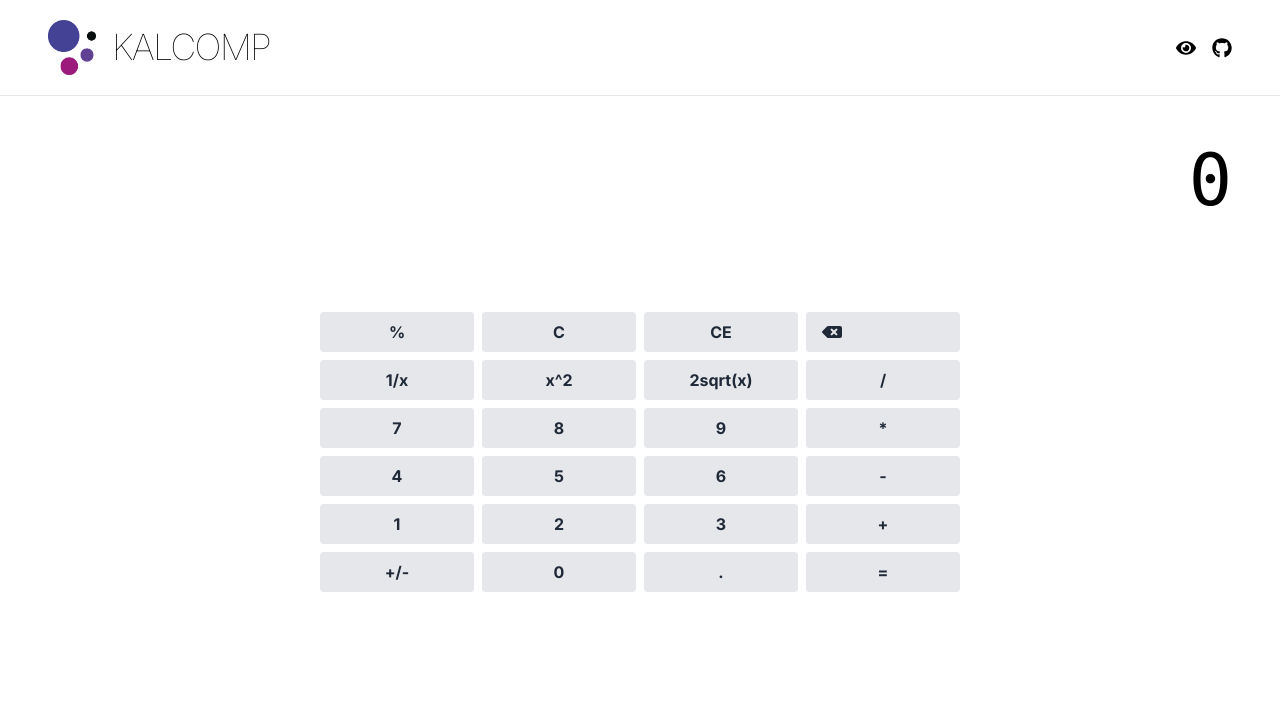
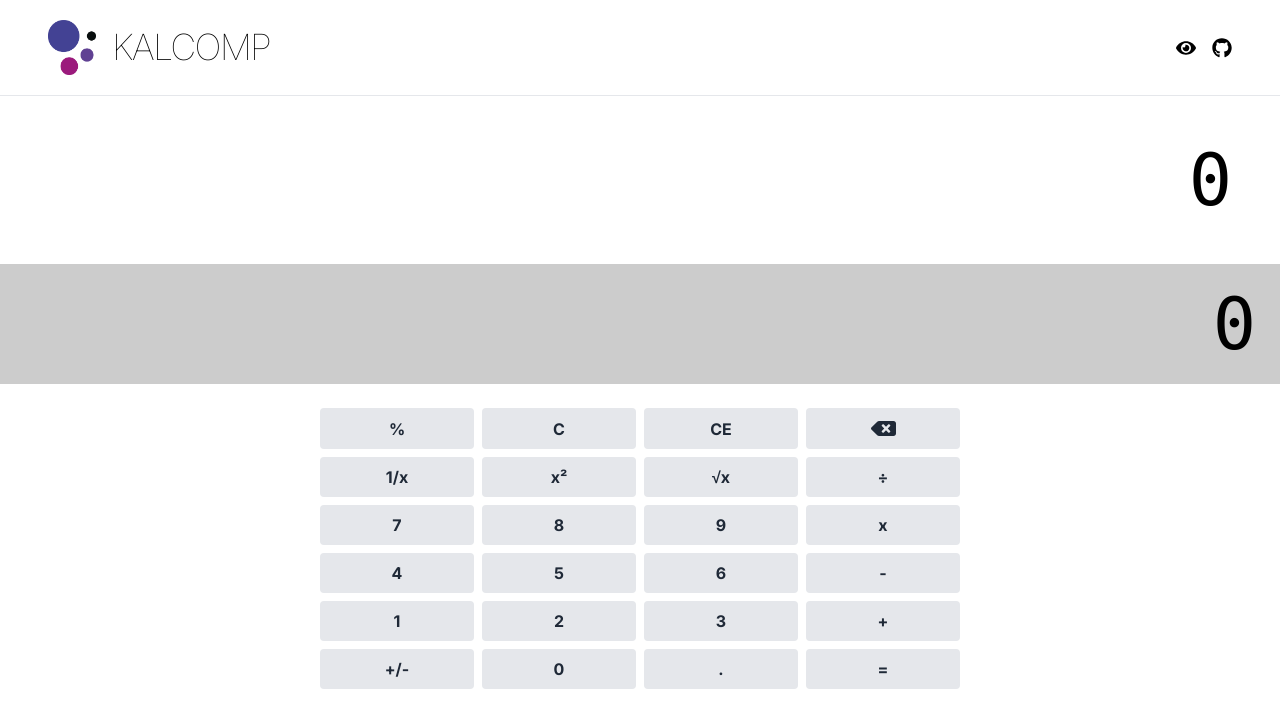
Before and after one commit to christiaan-fourie/kalcomp, a Next.js app: page / in a window 1280 px wide. Shown: the top 728 px of the page. Built offline with nearby package versions, Linux system fonts and the light colour scheme.

Commit message:
Update Calculator.tsx

```diff
--- a/app/components/Calculator.tsx
+++ b/app/components/Calculator.tsx
@@ -2,48 +2,154 @@
 
 
 import React from 'react'
+import { useState } from 'react'
+
+// Import calculator utils
+import { calculate } from '../utils/calculator'
 
 import { FaBackspace } from 'react-icons/fa'
 
 const Calculator = () => {
 
+  // Set the calcultor string
+  const [calcString, setCalcString] = useState('0')
+
+  // Input handler
+  const handleInput = ({input}) => {
+
+    // Handle special cases
+    if (input === 'C' || input === 'CE' ) {
+      setCalcString('0')
+      return
+    }
+
+    // Handle backspace
+    if (input === 'backspace') {
+      console.log('backspace');
+
+      // New calcString minus the last character
+      const newCalcString = calcString.slice(0, -1)
+      // If the new calcString is empty, set it to 0
+      if (newCalcString === '') {
+        setCalcString('0')
+      } else {
+        setCalcString(newCalcString)
+      }
+      return
+    }
+
+    // Handle numbers
+    if (input === '0' || input === '1' || input === '2' || input === '3' || input === '4' || input === '5' || input === '6' || input === '7' || input === '8' || input === '9') {
+      console.log(input, ' is a number')
+      if (calcString === '0') {
+        setCalcString(input)
+      } else {
+        setCalcString(calcString + input)
+      }
+      return
+    }
+
+    // Handle operators only works if there is a number entered before it
+    if (input === '+' || input === '-' || input === 'x' || input === '÷') {
+      // Get the last character of the calcString
+      const lastChar = calcString.slice(-1)
+      // Check if the last character is a number
+      if (lastChar === '0' || lastChar === '1' || lastChar === '2' || lastChar === '3' || lastChar === '4' || lastChar === '5' || lastChar === '6' || lastChar === '7' || lastChar === '8' || lastChar === '9') {
+        setCalcString(calcString + input)
+      }
+      // If the last character is an operator, replace it with the new operator
+      if (lastChar === '+' || lastChar === '-' || lastChar === 'x' || lastChar === '÷') {
+        setCalcString(calcString.slice(0, -1) + input)
+      }
+      return
+    }
+
+    // Handle decimal point
+    if (input === '.') {
+      // Get the last character of the calcString
+      const lastChar = calcString.slice(-1)
+      // Check if the last character is a number
+      if (lastChar === '0' || lastChar === '1' || lastChar === '2' || lastChar === '3' || lastChar === '4' || lastChar === '5' || lastChar === '6' || lastChar === '7' || lastChar === '8' || lastChar === '9') {
+        setCalcString(calcString + input)
+      }
+      return
+    }
+
+    // Handle percentage
+    if (input === '%') {
+      // Add the percentage sign to the calcString if the last character is a number
+      const lastChar = calcString.slice(-1)
+      if (lastChar === '0' || lastChar === '1' || lastChar === '2' || lastChar === '3' || lastChar === '4' || lastChar === '5' || lastChar === '6' || lastChar === '7' || lastChar === '8' || lastChar === '9') {
+        setCalcString(calcString + input)
+      }
+      // If the last character is an operator, replace it with the percentage sign
+      if (lastChar === '+' || lastChar === '-' || lastChar === 'x' || lastChar === '÷') {
+        setCalcString(calcString.slice(0, -1) + input)
+      }
+      return
+    }
+
+    // Handle equals
+    if (input === '=') {
+      // Get the last character of the calcString
+      const lastChar = calcString.slice(-1)
+      // Check if the last character is a number
+      if (lastChar === '0' || lastChar === '1' || lastChar === '2' || lastChar === '3' || lastChar === '4' || lastChar === '5' || lastChar === '6' || lastChar === '7' || lastChar === '8' || lastChar === '9') {
+        const result = calculate(calcString)
+        setCalcString(result.toString())
+      }
+      return
+    }
+
+
+
+  }
+
   const buttons = [
-    { id: 1, value: '%' },
-    { id: 2, value: 'C' },
-    { id: 3, value: 'CE' },
-    { id: 4, value: <FaBackspace size={20} /> },
-    { id: 5, value: '1/x' },
-    { id: 6, value: 'x^2' },
-    { id: 7, value: '2sqrt(x)' },
-    { id: 8, value: '/' },
-    { id: 9, value: '7' },
-    { id: 10, value: '8' },
-    { id: 11, value: '9' },
-    { id: 12, value: '*' },
-    { id: 13, value: '4' },
-    { id: 14, value: '5' },
-    { id: 15, value: '6' },
-    { id: 16, value: '-' },
-    { id: 17, value: '1' },
-    { id: 18, value: '2' },
-    { id: 19, value: '3' },
-    { id: 20, value: '+' },
-    { id: 21, value: '+/-' },
-    { id: 22, value: '0' },
-    { id: 23, value: '.' },
-    { id: 24, value: '=' },
+    { id: 1, value: '%', display: '%' },
+    { id: 2, value: 'C', display: 'C' },
+    { id: 3, value: 'CE', display: 'CE' },
+    { id: 4, value: 'backspace', display: <FaBackspace className='mx-auto' size={25} /> },
+    { id: 5, value: '1/x', display: '1/x' },
+    { id: 6, value: 'x²', display: 'x²' },
+    { id: 7, value: '√x', display: '√x' },
+    { id: 8, value: '÷', display: '÷' },
+    { id: 9, value: '7', display: '7' },
+    { id: 10, value: '8', display: '8' },
+    { id: 11, value: '9', display: '9' },
+    { id: 12, value: 'x', display: 'x' },
+    { id: 13, value: '4', display: '4' },
+    { id: 14, value: '5', display: '5' },
+    { id: 15, value: '6', display: '6' },
+    { id: 16, value: '-', display: '-' },
+    { id: 17, value: '1', display: '1' },
+    { id: 18, value: '2', display: '2' },
+    { id: 19, value: '3', display: '3' },
+    { id: 20, value: '+', display: '+' },
+    { id: 21, value: '+/-', display: '+/-' },
+    { id: 22, value: '0', display: '0' },
+    { id: 23, value: '.', display: '.' },
+    { id: 24, value: '=', display: '=' },
   ]
 
+
+
   return (
-    <div className='grid grid-cols-4 gap-2 justify-center mx-4 py-12 md:w-1/2 md:mx-auto' >
+    <div>
+      <div className='w-full text-end text-7xl font-mono p-6 bg-black bg-opacity-20'>
+        {calcString}
+      </div>
+      <div className='grid grid-cols-4 gap-2 justify-center mx-4 pt-6 md:w-1/2 md:mx-auto' >
         {buttons.map((button) => (
           <button
+            onClick={() => handleInput({ input: button.value })}
             key={button.id}
             className='bg-gray-200 hover:bg-gray-300 text-gray-800 font-bold py-2 px-4 rounded'
           >
-          {button.value}
+            {button.display}
           </button>
         ))}
+      </div>
     </div>
   )
 }
```
Lines whose indentation alone changed are shown as unchanged.
